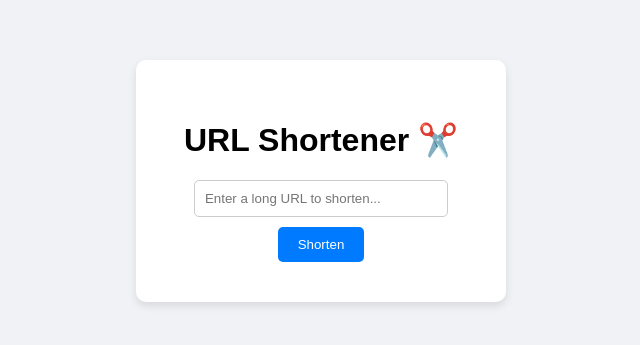
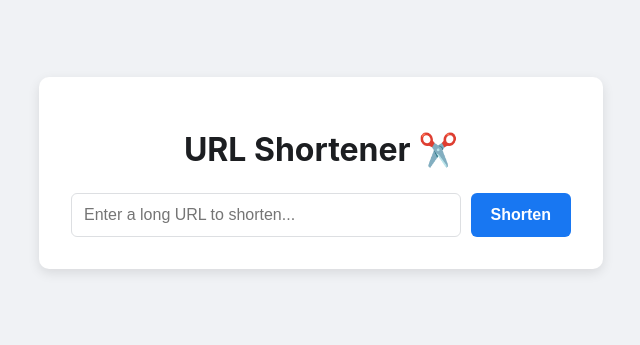
Before and after one commit to akshaychand08/url-shortener, a website: page public/index.html in a window 1280 px wide. Shown: the part 227-572 px from the top of the page, without its empty margins (319-959 px from the left). Drawn offline with Linux system fonts and the light colour scheme.

Commit message:
Update style.css

```diff
--- a/public/style.css
+++ b/public/style.css
@@ -1,37 +1,92 @@
-/* अपने पसंदीदा डिज़ाइन के अनुसार स्टाइल करें */
 body {
-    font-family: sans-serif;
-    display: flex;
-    justify-content: center;
-    align-items: center;
-    height: 100vh;
-    background-color: #f0f2f5;
+  font-family: -apple-system, BlinkMacSystemFont, 'Segoe UI', Roboto, Helvetica, Arial, sans-serif;
+  background-color: #f0f2f5;
+  color: #333;
+  display: flex;
+  justify-content: center;
+  align-items: center;
+  height: 100vh;
+  margin: 0;
 }
+
 .container {
-    text-align: center;
-    background: #fff;
-    padding: 40px;
-    border-radius: 10px;
-    box-shadow: 0 4px 8px rgba(0,0,0,0.1);
+  background-color: #fff;
+  padding: 2rem;
+  border-radius: 10px;
+  box-shadow: 0 4px 12px rgba(0, 0, 0, 0.1);
+  text-align: center;
+  width: 90%;
+  max-width: 500px;
 }
-input[type="url"] {
-    width: 80%;
-    padding: 10px;
-    margin-bottom: 10px;
-    border-radius: 5px;
-    border: 1px solid #ccc;
+
+h1 {
+  color: #1c1e21;
+  margin-bottom: 1.5rem;
 }
+
+#shorten-form {
+  display: flex;
+  gap: 10px;
+}
+
+#fullUrl {
+  flex-grow: 1;
+  padding: 12px;
+  border: 1px solid #dddfe2;
+  border-radius: 6px;
+  font-size: 1rem;
+}
+
 button {
-    padding: 10px 20px;
-    border: none;
-    background-color: #007bff;
-    color: white;
-    border-radius: 5px;
-    cursor: pointer;
+  padding: 12px 20px;
+  background-color: #1877f2;
+  color: white;
+  border: none;
+  border-radius: 6px;
+  font-size: 1rem;
+  font-weight: bold;
+  cursor: pointer;
+  transition: background-color 0.2s;
 }
+
+button:hover {
+  background-color: #166fe5;
+}
+
 #result {
-    margin-top: 20px;
+  margin-top: 1.5rem;
+  padding: 1rem;
+  background-color: #e7f3ff;
+  border-radius: 6px;
 }
+
+.short-url {
+  display: flex;
+  justify-content: space-between;
+  align-items: center;
+  margin-top: 0.5rem;
+  padding: 10px;
+  background-color: #fff;
+  border: 1px solid #ddd;
+  border-radius: 6px;
+}
+
+#shortUrlLink {
+  color: #1877f2;
+  text-decoration: none;
+  font-weight: 500;
+  overflow: hidden;
+  text-overflow: ellipsis;
+  white-space: nowrap;
+}
+
 .hidden {
-    display: none;
+  display: none;
 }
+
+#copy-btn {
+    background-color: #42b72a;
+}
+#copy-btn:hover {
+    background-color: #36a420;
+}
```
